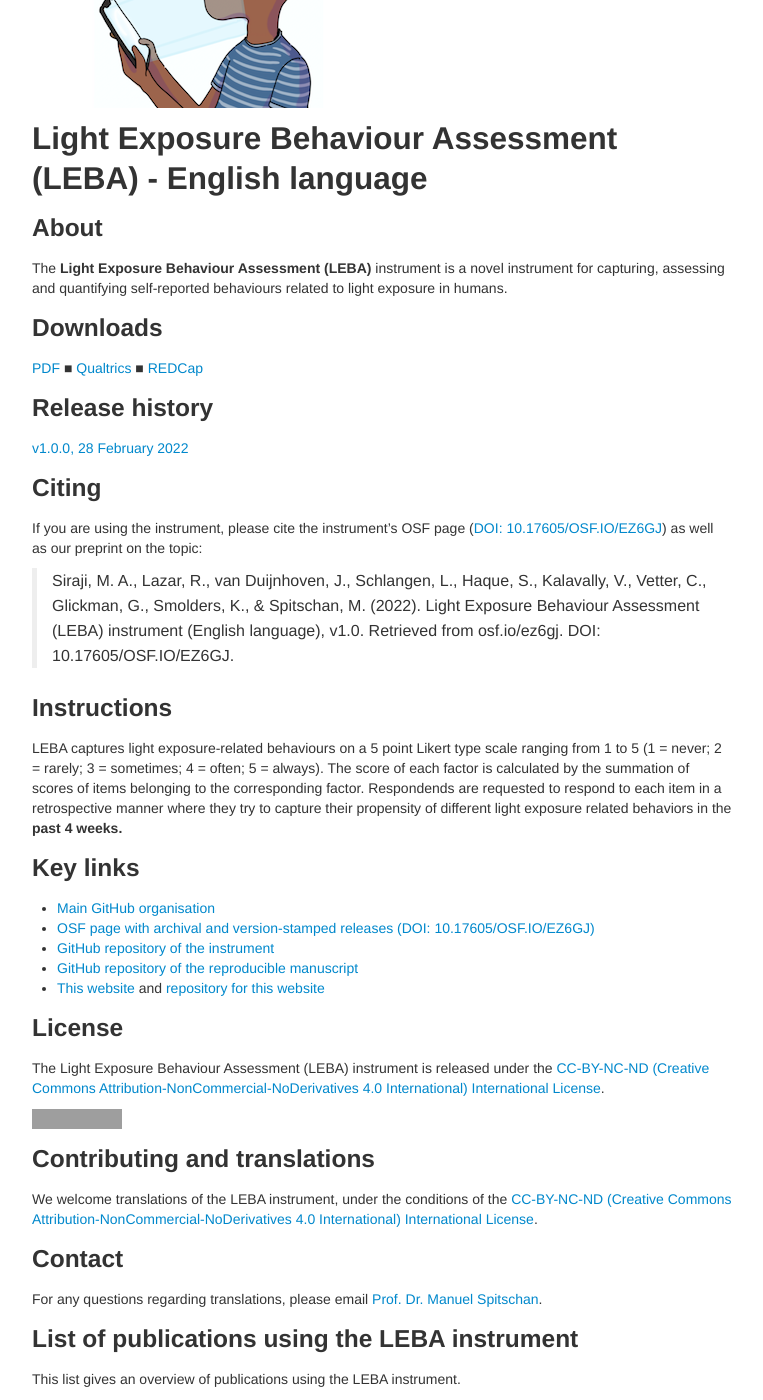
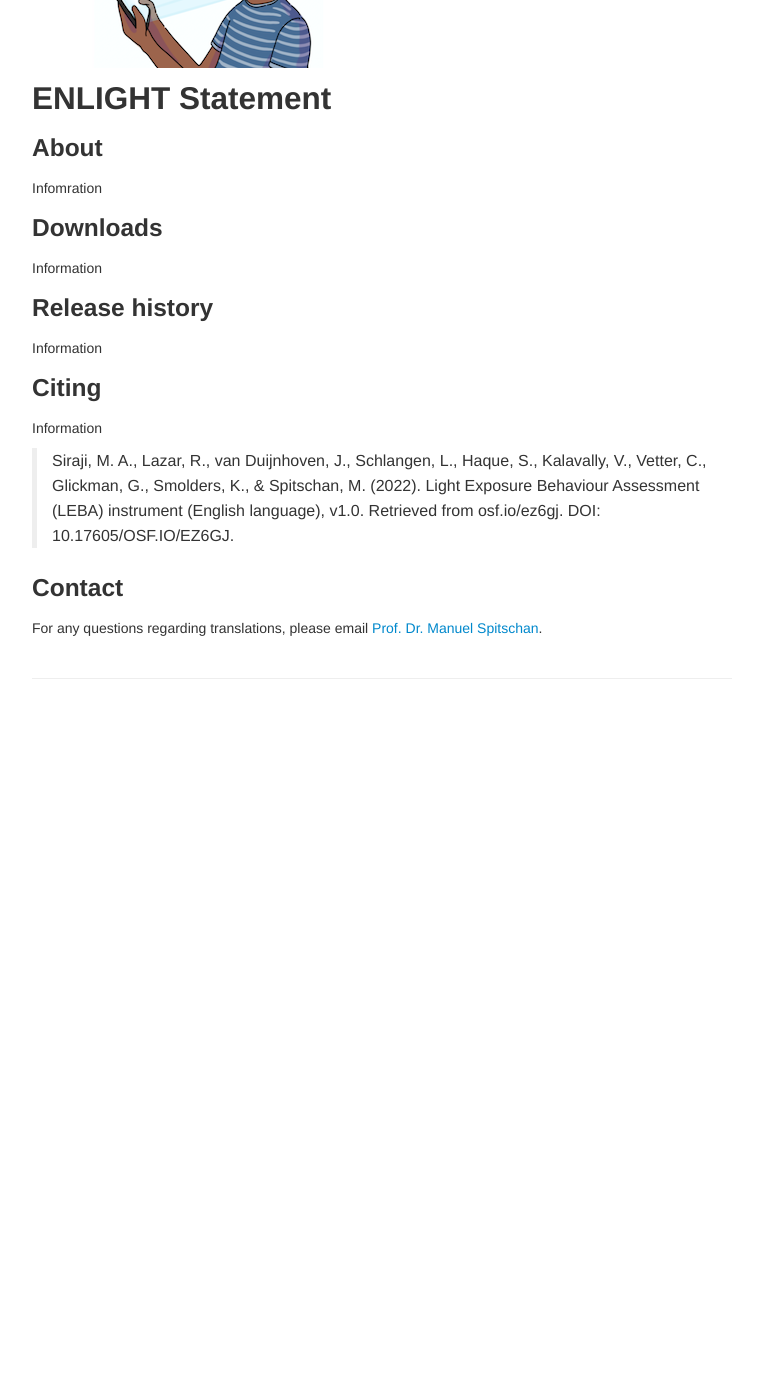
Before and after one commit to ENLIGHT-Project/ENLIGHT-Website, a Jekyll site: the page built from ENLIGHT-Website/index.md, in a window 1280 px wide and 1400 px high, scrolled down 313 px. Shown: the whole window, without its empty margins (258-1021 px from the left). Built offline with Jekyll 4.4.1, drawn with Linux system fonts in a browser that asks for light colours; after the commit the page ends 1023 px from its top, so only the background shows below that; some of the changed text lies outside the part shown; grey boxes are pictures that could not be loaded.

Commit message:
Updated index.md

```diff
--- a/ENLIGHT-Website/index.md
+++ b/ENLIGHT-Website/index.md
@@ -1,59 +1,30 @@
 ---
 layout: page
-title: Light Exposure Behaviour Assessment (LEBA)
-description: Website for the Light Exposure Behaviour Assessment (LEBA) instrument
+title: ENLIGHT Statement
+description: Website for the ENLIGHT Statement
 ---
 
 ![LEBA cartoon logo](image.png)
 
-## Light Exposure Behaviour Assessment (LEBA) - English language
+## ENLIGHT Statement
 
 ### About
 
-The **Light Exposure Behaviour Assessment (LEBA)** instrument is a novel instrument for capturing, assessing and quantifying self-reported behaviours related to light exposure in humans.
+Infomration
 
 ### Downloads
 
-[PDF](https://github.com/leba-instrument/leba-instrument-en/tree/main/pdf) ■ [Qualtrics](https://github.com/leba-instrument/leba-instrument-en/tree/main/qualtrics) ■ [REDCap](https://github.com/leba-instrument/leba-instrument-en/tree/main/redcap)
+Information
 
 ### Release history
 
-[v1.0.0, 28 February 2022](https://github.com/leba-instrument/leba-instrument-en/releases/tag/v1.0.0)
+Information
 
 ### Citing
 
-If you are using the instrument, please cite the instrument's OSF page ([DOI: 10.17605/OSF.IO/EZ6GJ](https://doi.org/10.17605/OSF.IO/EZ6GJ)) as well as our preprint on the topic:
-
+Information
 > Siraji, M. A., Lazar, R., van Duijnhoven, J., Schlangen, L., Haque, S., Kalavally, V., Vetter, C., Glickman, G., Smolders, K., & Spitschan, M. (2022). Light Exposure Behaviour Assessment (LEBA) instrument (English language), v1.0. Retrieved from osf.io/ez6gj. DOI: 10.17605/OSF.IO/EZ6GJ.
-
-### Instructions
-
-LEBA captures light exposure-related behaviours on a 5 point Likert type scale ranging from 1 to 5 (1 = never; 2 = rarely; 3 = sometimes; 4 = often; 5 = always). The score of each factor is calculated by the summation of scores of items belonging to the corresponding factor. Respondends are requested to respond to each item in a retrospective manner where they try to capture their propensity of different light exposure related behaviors in the **past 4 weeks.**
-
-### Key links
-
-- [Main GitHub organisation](https://github.com/leba-instrument/)
-- [OSF page with archival and version-stamped releases (DOI: 10.17605/OSF.IO/EZ6GJ)](https://doi.org/10.17605/OSF.IO/EZ6GJ)
-- [GitHub repository of the instrument](https://github.com/leba-instrument/leba-instrument-en)
-- [GitHub repository of the reproducible manuscript](https://github.com/leba-instrument/leba-manuscript)
-- [This website](leba-instrument.org) and [repository for this website](https://github.com/leba-instrument/leba-instrument.github.io)
-
-### License
-
-The Light Exposure Behaviour Assessment (LEBA) instrument is released under the [CC-BY-NC-ND (Creative Commons Attribution-NonCommercial-NoDerivatives 4.0 International) International License](https://creativecommons.org/licenses/by-nc-nd/4.0/).
-
-![CC-BY-NC-ND logo](https://i.creativecommons.org/l/by-nc-nd/4.0/88x31.png)
-
-### Contributing and translations
-
-We welcome translations of the LEBA instrument, under the conditions of the [CC-BY-NC-ND (Creative Commons Attribution-NonCommercial-NoDerivatives 4.0 International) International License](https://creativecommons.org/licenses/by-nc-nd/4.0/).
-
 
 ### Contact
 
 For any questions regarding translations, please email [Prof. Dr. Manuel Spitschan](mailto:manuel.spitschan@tum.de).
-
-
-### List of publications using the LEBA instrument
-
-This list gives an overview of publications using the LEBA instrument.
```
